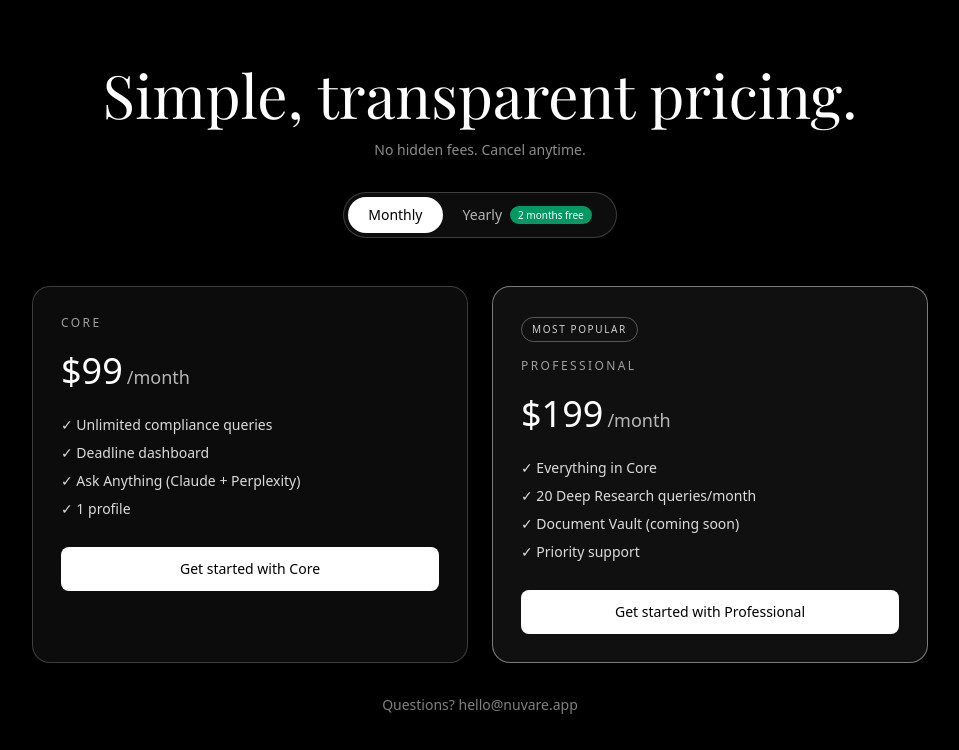
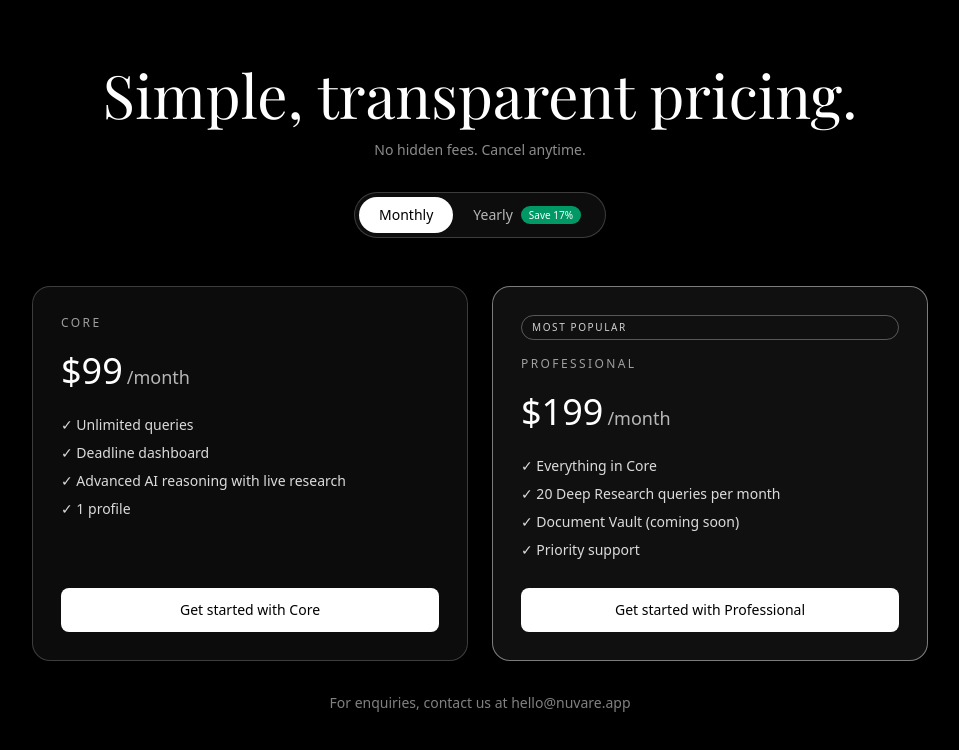
Before and after one commit to FlavioColtellacci/nuvare, a Next.js app: page /pricing in a window 1280 px wide. Shown: the top 750 px of the page, without its empty margins (160-1119 px from the left). Built offline with nearby package versions, Linux system fonts and the light colour scheme; a web font is replaced by a local one.

Commit message:
Update pricing client UI with enhanced subscription details. Change promotional text to "Save 17%", adjust feature descriptions for clarity, and improve layout consistency with flexbox. Update contact information for inquiries.

```diff
--- a/app/pricing/pricing-client.tsx
+++ b/app/pricing/pricing-client.tsx
@@ -97,13 +97,13 @@ export default function PricingClient({
           >
             <span>Yearly</span>
             <span className="rounded-full bg-emerald-600 px-2 py-0.5 text-[10px] font-medium text-white">
-              2 months free
+              Save 17%
             </span>
           </button>
         </div>
 
         <div className="mt-12 grid w-full max-w-4xl gap-6 md:grid-cols-2">
-          <article className="rounded-2xl border border-white/20 bg-[#0c0c0c] p-7">
+          <article className="flex h-full flex-col rounded-2xl border border-white/20 bg-[#0c0c0c] p-7">
             <p className="text-xs tracking-[0.2em] text-white/60">CORE</p>
             <div className="mt-5">
               <p className="text-4xl text-white">
@@ -116,10 +116,10 @@ export default function PricingClient({
                 <p className="mt-1 text-xs text-white/55">$82/mo, billed annually</p>
               ) : null}
             </div>
-            <ul className="mt-6 space-y-2 text-sm text-white/85">
-              <li>✓ Unlimited compliance queries</li>
+            <ul className="mt-6 flex-1 space-y-2 text-sm text-white/85">
+              <li>✓ Unlimited queries</li>
               <li>✓ Deadline dashboard</li>
-              <li>✓ Ask Anything (Claude + Perplexity)</li>
+              <li>✓ Advanced AI reasoning with live research</li>
               <li>✓ 1 profile</li>
             </ul>
             <button
@@ -132,7 +132,7 @@ export default function PricingClient({
             </button>
           </article>
 
-          <article className="rounded-2xl border border-white/45 bg-[#101010] p-7">
+          <article className="flex h-full flex-col rounded-2xl border border-white/45 bg-[#101010] p-7">
             <p className="inline-flex rounded-full border border-white/30 px-2.5 py-1 text-[10px] uppercase tracking-[0.16em] text-white/80">
               Most popular
             </p>
@@ -148,9 +148,9 @@ export default function PricingClient({
                 <p className="mt-1 text-xs text-white/55">$166/mo, billed annually</p>
               ) : null}
             </div>
-            <ul className="mt-6 space-y-2 text-sm text-white/85">
+            <ul className="mt-6 flex-1 space-y-2 text-sm text-white/85">
               <li>✓ Everything in Core</li>
-              <li>✓ 20 Deep Research queries/month</li>
+              <li>✓ 20 Deep Research queries per month</li>
               <li>✓ Document Vault (coming soon)</li>
               <li>✓ Priority support</li>
             </ul>
@@ -168,7 +168,9 @@ export default function PricingClient({
         </div>
 
         {errorMessage ? <p className="mt-5 text-sm text-red-300">{errorMessage}</p> : null}
-        <p className="mt-8 text-center text-sm text-white/50">Questions? hello@nuvare.app</p>
+        <p className="mt-8 text-center text-sm text-white/50">
+          For enquiries, contact us at hello@nuvare.app
+        </p>
       </div>
     </main>
   );
```
